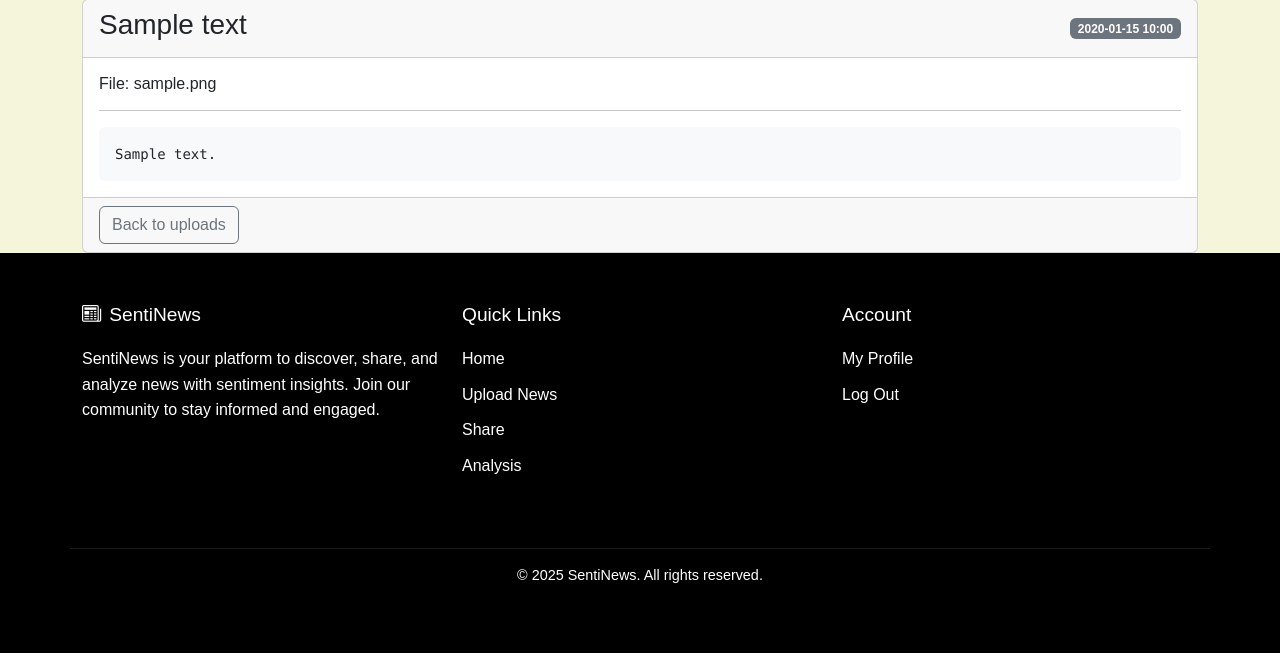
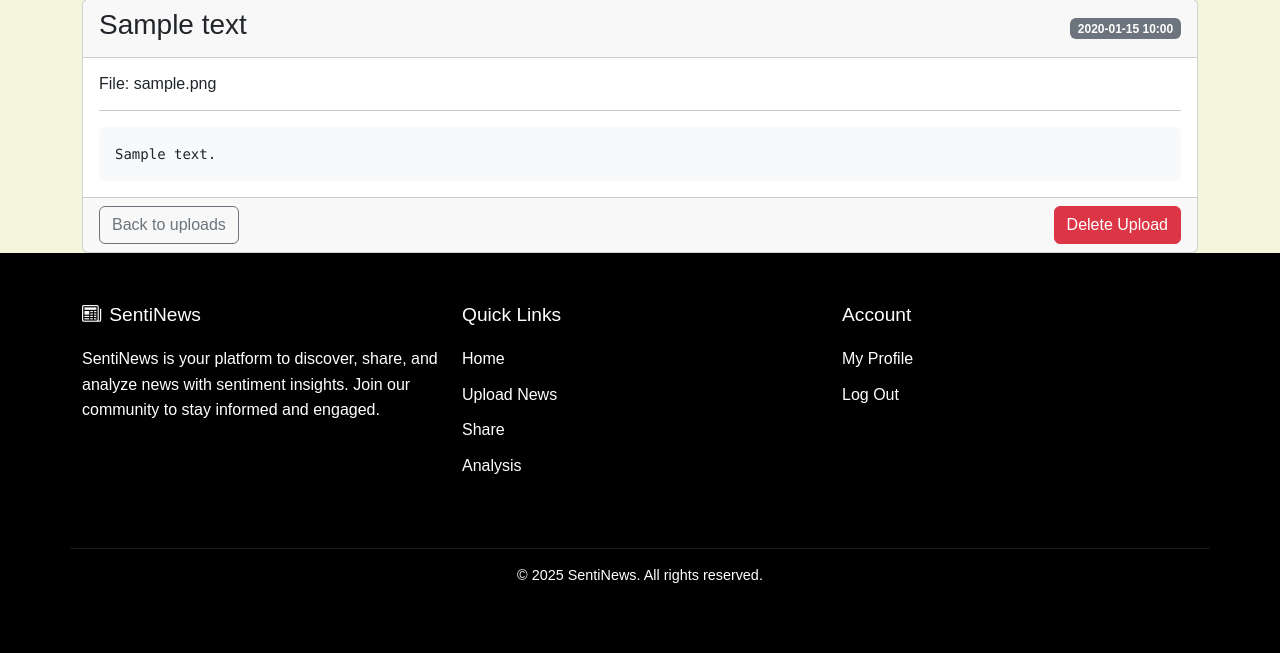
Before and after one commit to 5505GroupProject/Cits5505_groupProject, a Flask app: page /upload/view/1 in a window 1280 px wide. Shown: the part 157-810 px from the top of the page. Run offline with Flask 3, Linux system fonts and the light colour scheme; a user stored in the database is signed in; tables that the repository leaves empty hold one stand-in row (values such as "Sample post"); some libraries are stand-ins or nearby versions.

Commit message:
feat: Added user-controlled upload deletion with CSRF protection
Enabling users to delete individual uploads, increasing data control.

```diff
--- a/app/routes/upload.py
+++ b/app/routes/upload.py
@@ -346,3 +346,47 @@ def view_upload(upload_id):
     except Exception as e:
         current_app.logger.error(f"Error viewing upload: {str(e)}")
         return render_template('error.html', message=f"An error occurred: {str(e)}"), 500
+
+@upload_bp.route('/delete/<int:upload_id>', methods=['DELETE'])
+@login_required
+def delete_upload(upload_id):
+    """Delete a user's upload."""
+    try:
+        # Get the CSRF token from the header
+        csrf_token = request.headers.get('X-CSRFToken')
+
+        # Validate CSRF token
+        try:
+            validate_csrf(csrf_token)
+        except ValidationError:
+            return jsonify({
+                'success': False,
+                'error': 'Invalid CSRF token. Please refresh the page and try again.'
+            }), 400
+
+        upload = UploadedText.query.get_or_404(upload_id)
+
+        # Security check - ensure user can only delete their own uploads
+        if upload.user_id != current_user.id:
+            return jsonify({
+                'success': False,
+                'error': "You don't have permission to delete this upload"
+            }), 403
+
+        # Delete the upload
+        db.session.delete(upload)
+        db.session.commit()
+
+        return jsonify({
+            'success': True,
+            'message': 'Upload deleted successfully'
+        }), 200
+
+    except Exception as e:
+        db.session.rollback()
+        error_details = traceback.format_exc()
+        current_app.logger.error(f"Delete upload error: {str(e)}\n{error_details}")
+        return jsonify({
+            'success': False,
+            'error': f'An error occurred: {str(e)}'
+        }), 500
--- a/app/static/js/upload.js
+++ b/app/static/js/upload.js
@@ -143,14 +143,76 @@ function updateUploadHistoryTable(uploads) {
     // Add each upload to the table
     uploads.forEach(upload => {
         const row = document.createElement('tr');
+        row.dataset.uploadId = upload.id; // Store upload ID in the row for easy reference
         row.innerHTML = `
             <td>${upload.title || 'Untitled'}</td>
             <td>${upload.created_at}</td>
             <td>${upload.preview}</td>
             <td>
                 <a href="/upload/view/${upload.id}" class="btn btn-sm btn-primary">View</a>
+                <button type="button" class="btn btn-sm btn-danger delete-upload-btn" data-upload-id="${upload.id}">Delete</button>
             </td>
         `;
         historyTableBody.appendChild(row);
     });
+
+    // Add event listeners to the delete buttons
+    addDeleteButtonListeners();
 }
+
+// Function to add event listeners to delete buttons
+function addDeleteButtonListeners() {
+    const deleteButtons = document.querySelectorAll('.delete-upload-btn');
+    deleteButtons.forEach(button => {
+        button.addEventListener('click', function() {
+            const uploadId = this.getAttribute('data-upload-id');
+            confirmDeleteUpload(uploadId);
+        });
+    });
+}
+
+// Function to show confirmation dialog and handle delete
+function confirmDeleteUpload(uploadId) {
+    if (confirm('Are you sure you want to delete this upload? This action cannot be undone.')) {
+        deleteUpload(uploadId);
+    }
+}
+
+// Function to send delete request to server
+function deleteUpload(uploadId) {
+    // Get the CSRF token
+    const csrfToken = document.querySelector('meta[name="csrf-token"]').getAttribute('content');
+
+    fetch(`/upload/delete/${uploadId}`, {
+        method: 'DELETE',
+        headers: {
+            'Content-Type': 'application/json',
+            'X-CSRFToken': csrfToken
+        }
+    })
+    .then(response => response.json())
+    .then(data => {
+        if (data.success) {
+            // Find and remove the row from the table
+            const rowToRemove = document.querySelector(`tr[data-upload-id="${uploadId}"]`);
+            if (rowToRemove) {
+                rowToRemove.remove();
+
+                // If no more uploads, show "No uploads yet" message
+                const historyTableBody = document.querySelector('.upload-history table tbody');
+                if (historyTableBody && historyTableBody.children.length === 0) {
+                    const messageRow = document.createElement('tr');
+                    messageRow.innerHTML = '<td colspan="4" class="text-center text-muted">No uploads yet.</td>';
+                    historyTableBody.appendChild(messageRow);
+                }
+            }
+        } else {
+            // Show error message
+            alert('Error deleting upload: ' + data.error);
+        }
+    })
+    .catch(error => {
+        console.error('Error deleting upload:', error);
+        alert('An error occurred while deleting the upload. Please try again.');
+    });
+}
--- a/app/templates/base.html
+++ b/app/templates/base.html
@@ -4,6 +4,8 @@
     <meta charset="UTF-8">
     <meta name="viewport" content="width=device-width, initial-scale=1.0">
     <title>{% block title %}{% endblock %} - SentiNews</title>
+    <!-- CSRF Token -->
+    <meta name="csrf-token" content="{{ csrf_token() }}">
     <!-- Bootstrap CSS -->
     <link href="https://cdn.jsdelivr.net/npm/bootstrap@5.3.0-alpha1/dist/css/bootstrap.min.css" rel="stylesheet">
     <!-- Font Awesome for icons -->
--- a/app/templates/view_upload.html
+++ b/app/templates/view_upload.html
@@ -25,12 +25,51 @@
                         <pre class="mb-0" style="white-space: pre-wrap;">{{ upload.content }}</pre>
                     </div>
                 </div>
-                <div class="card-footer">
+                <div class="card-footer d-flex justify-content-between align-items-center">
                     <a href="{{ url_for('main.upload') }}" class="btn btn-outline-secondary">Back to uploads</a>
-                    <!-- Add more buttons for analysis or other actions -->
+                    <button id="deleteUploadBtn" class="btn btn-danger" data-upload-id="{{ upload.id }}">Delete Upload</button>
                 </div>
             </div>
         </div>
     </div>
 </main>
 {% endblock %}
+
+{% block scripts %}
+<script>
+document.addEventListener('DOMContentLoaded', function() {
+    const deleteBtn = document.getElementById('deleteUploadBtn');
+    if (deleteBtn) {
+        deleteBtn.addEventListener('click', function() {
+            const uploadId = this.getAttribute('data-upload-id');
+            if (confirm('Are you sure you want to delete this upload? This action cannot be undone.')) {
+                // Get the CSRF token
+                const csrfToken = document.querySelector('meta[name="csrf-token"]').getAttribute('content');
+
+                fetch(`/upload/delete/${uploadId}`, {
+                    method: 'DELETE',
+                    headers: {
+                        'Content-Type': 'application/json',
+                        'X-CSRFToken': csrfToken
+                    }
+                })
+                .then(response => response.json())
+                .then(data => {
+                    if (data.success) {
+                        // Redirect to the uploads page
+                        window.location.href = "{{ url_for('main.upload') }}";
+                    } else {
+                        // Show error message
+                        alert('Error deleting upload: ' + data.error);
+                    }
+                })
+                .catch(error => {
+                    console.error('Error deleting upload:', error);
+                    alert('An error occurred while deleting the upload. Please try again.');
+                });
+            }
+        });
+    }
+});
+</script>
+{% endblock %}
```
